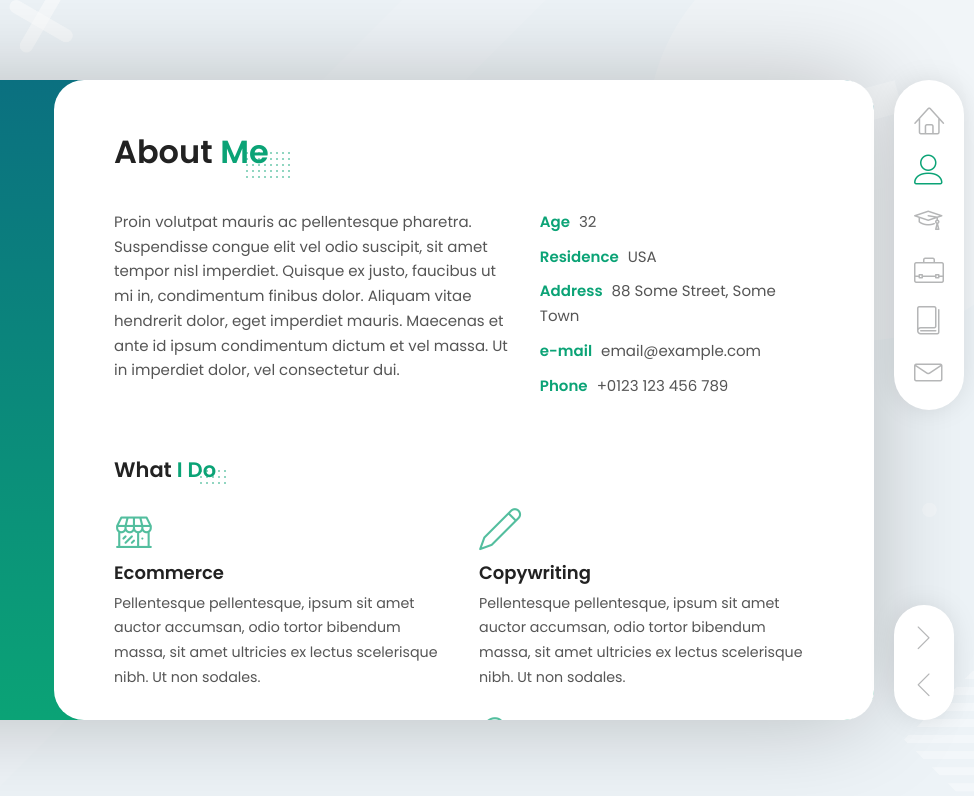
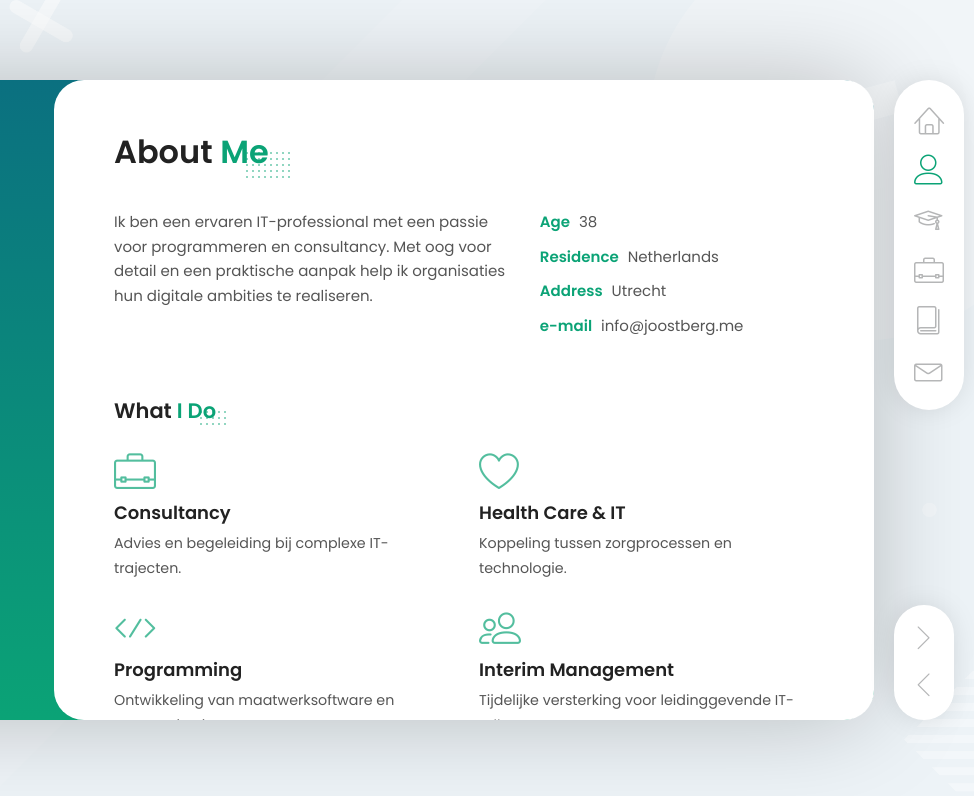
Before and after one commit to joost-berg/joostberg.x, a plain HTML site: page index.html in a window 1280 px wide. Both pictures are taken after a click on the link 1235 px from the left and 170 px from the top of the page. Shown: the top 796 px of the page, 306-1280 px from the left. Drawn offline with Linux system fonts and the light colour scheme.

Commit message:
Update personal information

```diff
--- a/index.html
+++ b/index.html
@@ -40,7 +40,7 @@
           <header id="site_header" class="header mobile-menu-hide">
             <div class="header-content">
               <div class="header-photo">
-                <img src="img/main_photo.jpg" alt="Alex Smith">
+                <img src="img/main_photo.jpg" alt="Joost Berg">
               </div>
               <div class="header-titles">
                 <h2>Joost Berg</h2>
@@ -126,14 +126,18 @@
                     <div class="row">
                       <div class="col-sm-12 col-md-12 col-lg-12">
                         <div class="title-block">
-                          <h2>Alex Smith</h2>
+                          <h2>Joost Berg</h2>
                           <div class="owl-carousel text-rotation">
                             <div class="item">
-                              <div class="sp-subtitle">Web Designer</div>
+                              <div class="sp-subtitle">Programmer</div>
                             </div>
 
                             <div class="item">
-                              <div class="sp-subtitle">Frontend-developer</div>
+                              <div class="sp-subtitle">IT Consultant</div>
+                            </div>
+
+                            <div class="item">
+                              <div class="sp-subtitle">Interim Manager</div>
                             </div>
                           </div>
                         </div>
@@ -154,7 +158,7 @@
                   <!-- Personal Information -->
                   <div class="row">
                     <div class="col-xs-12 col-sm-7">
-                      <p>Proin volutpat mauris ac pellentesque pharetra. Suspendisse congue elit vel odio suscipit, sit amet tempor nisl imperdiet. Quisque ex justo, faucibus ut mi in, condimentum finibus dolor. Aliquam vitae hendrerit dolor, eget imperdiet mauris. Maecenas et ante id ipsum condimentum dictum et vel massa. Ut in imperdiet dolor, vel consectetur dui.</p>
+                      <p>Ik ben een ervaren IT-professional met een passie voor programmeren en consultancy. Met oog voor detail en een praktische aanpak help ik organisaties hun digitale ambities te realiseren.</p>
                     </div>
 
                     <div class="col-xs-12 col-sm-5">
@@ -162,27 +166,22 @@
                         <ul>
                           <li>
                             <span class="title">Age</span>
-                            <span class="value">32</span>
+                            <span class="value">38</span>
                           </li>
 
                           <li>
                             <span class="title">Residence</span>
-                            <span class="value">USA</span>
+                            <span class="value">Netherlands</span>
                           </li>
 
                           <li>
                             <span class="title">Address</span>
-                            <span class="value">88 Some Street, Some Town</span>
+                            <span class="value">Utrecht</span>
                           </li>
 
                           <li>
                             <span class="title">e-mail</span>
-                            <span class="value">email@example.com</span>
-                          </li>
-
-                          <li>
-                            <span class="title">Phone</span>
-                            <span class="value">+0123 123 456 789</span>
+                            <span class="value">info@joostberg.me</span>
                           </li>
                         </ul>
                       </div>
@@ -207,19 +206,19 @@
                         <div class="info-list-w-icon">
                           <div class="info-block-w-icon">
                             <div class="ci-icon">
-                              <i class="lnr lnr-store"></i>
+                              <i class="lnr lnr-briefcase"></i>
                             </div>
                             <div class="ci-text">
-                              <h4>Ecommerce</h4>
-                              <p>Pellentesque pellentesque, ipsum sit amet auctor accumsan, odio tortor bibendum massa, sit amet ultricies ex lectus scelerisque nibh. Ut non sodales.</p>
+                              <h4>Consultancy</h4>
+                              <p>Advies en begeleiding bij complexe IT-trajecten.</p>
                             </div>
                           </div>
                           <div class="info-block-w-icon">
                             <div class="ci-icon">
-                              <i class="lnr lnr-laptop-phone"></i>
+                              <i class="lnr lnr-code"></i>
                             </div><div class="ci-text">
-                              <h4>Web Design</h4>
-                              <p>Pellentesque pellentesque, ipsum sit amet auctor accumsan, odio tortor bibendum massa, sit amet ultricies ex lectus scelerisque nibh. Ut non sodales.</p>
+                              <h4>Programming</h4>
+                              <p>Ontwikkeling van maatwerksoftware en automatisering.</p>
                             </div>
                           </div>
                         </div>
@@ -231,19 +230,19 @@
                         <div class="info-list-w-icon">
                           <div class="info-block-w-icon">
                             <div class="ci-icon">
-                              <i class="lnr lnr-pencil"></i>
+                              <i class="lnr lnr-heart"></i>
                             </div>
                             <div class="ci-text">
-                              <h4>Copywriting</h4>
-                              <p>Pellentesque pellentesque, ipsum sit amet auctor accumsan, odio tortor bibendum massa, sit amet ultricies ex lectus scelerisque nibh. Ut non sodales.</p>
+                              <h4>Health Care &amp; IT</h4>
+                              <p>Koppeling tussen zorgprocessen en technologie.</p>
                             </div>
                           </div>
                           <div class="info-block-w-icon">
                             <div class="ci-icon">
-                              <i class="lnr lnr-flag"></i>
+                              <i class="lnr lnr-users"></i>
                             </div><div class="ci-text">
-                              <h4>Management</h4>
-                              <p>Pellentesque pellentesque, ipsum sit amet auctor accumsan, odio tortor bibendum massa, sit amet ultricies ex lectus scelerisque nibh. Ut non sodales.</p>
+                              <h4>Interim Management</h4>
+                              <p>Tijdelijke versterking voor leidinggevende IT-rollen.</p>
                             </div>
                           </div>
                         </div>
@@ -269,7 +268,7 @@
                         <!-- Testimonial 1 -->
                         <div class="testimonial">
                           <div class="img">
-                            <img src="img/testimonials/testimonial-1.jpg" alt="Alex Smith">
+                            <img src="img/testimonials/testimonial-1.jpg" alt="Julia Hickman">
                           </div>
                           <div class="text">
                             <p>Vivamus at molestie dui, eu ornare orci. Curabitur vel egestas dolor. Nulla condimentum nunc sit amet urna tempus finibus. Duis mollis leo id ligula pellentesque, at vehicula dui ultrices.</p>
@@ -288,7 +287,7 @@
                         <!-- Testimonial 2 -->
                         <div class="testimonial">
                           <div class="img">
-                            <img src="img/testimonials/testimonial-2.jpg" alt="Alex Smith">
+                            <img src="img/testimonials/testimonial-2.jpg" alt="Robert Watkins">
                           </div>
                           <div class="text">
                             <p>Vivamus at molestie dui, eu ornare orci. Curabitur vel egestas dolor. Nulla condimentum nunc sit amet urna tempus finibus. Duis mollis leo id ligula pellentesque, at vehicula dui ultrices.</p>
@@ -307,7 +306,7 @@
                         <!-- Testimonial 3 -->
                         <div class="testimonial">
                           <div class="img">
-                            <img src="img/testimonials/testimonial-3.jpg" alt="Alex Smith">
+                            <img src="img/testimonials/testimonial-3.jpg" alt="Kristin Carroll">
                           </div>
                           <div class="text">
                             <p>Vivamus at molestie dui, eu ornare orci. Curabitur vel egestas dolor. Nulla condimentum nunc sit amet urna tempus finibus. Duis mollis leo id ligula pellentesque, at vehicula dui ultrices.</p>
@@ -1017,21 +1016,14 @@
                     <div class="col-xs-12 col-sm-4">
                       <div class="lm-info-block gray-default">
                         <i class="lnr lnr-map-marker"></i>
-                        <h4>San Francisco</h4>
-                        <span class="lm-info-block-value"></span>
-                        <span class="lm-info-block-text"></span>
-                      </div>
-
-                      <div class="lm-info-block gray-default">
-                        <i class="lnr lnr-phone-handset"></i>
-                        <h4>415-832-2000</h4>
+                        <h4>Utrecht</h4>
                         <span class="lm-info-block-value"></span>
                         <span class="lm-info-block-text"></span>
                       </div>
 
                       <div class="lm-info-block gray-default">
                         <i class="lnr lnr-envelope"></i>
-                        <h4>alex@example.com</h4>
+                        <h4>info@joostberg.me</h4>
                         <span class="lm-info-block-value"></span>
                         <span class="lm-info-block-text"></span>
                       </div>
--- a/js/main.js
+++ b/js/main.js
@@ -306,7 +306,7 @@
 
         //Google Maps
         if ($(".lmpixels-map")[0]){
-            var address = 'San Francisco, S601 Townsend Street, California, USA', //Replace with Your Address
+            var address = 'Utrecht, Netherlands', //Replace with Your Address
                 address = encodeURIComponent(address),
                 src = 'https://maps.google.com/maps?q=' + address + '&amp;t=m&amp;z=16&amp;output=embed&amp;iwloc=near&output=embed';
             $(".lmpixels-map iframe").attr("src", src);
```
Also changed, not shown: blog-post-1.html (+3 -3 lines), portfolio-1.html (+1 -1 lines), portfolio-2.html (+1 -1 lines), portfolio-3.html (+1 -1 lines).
